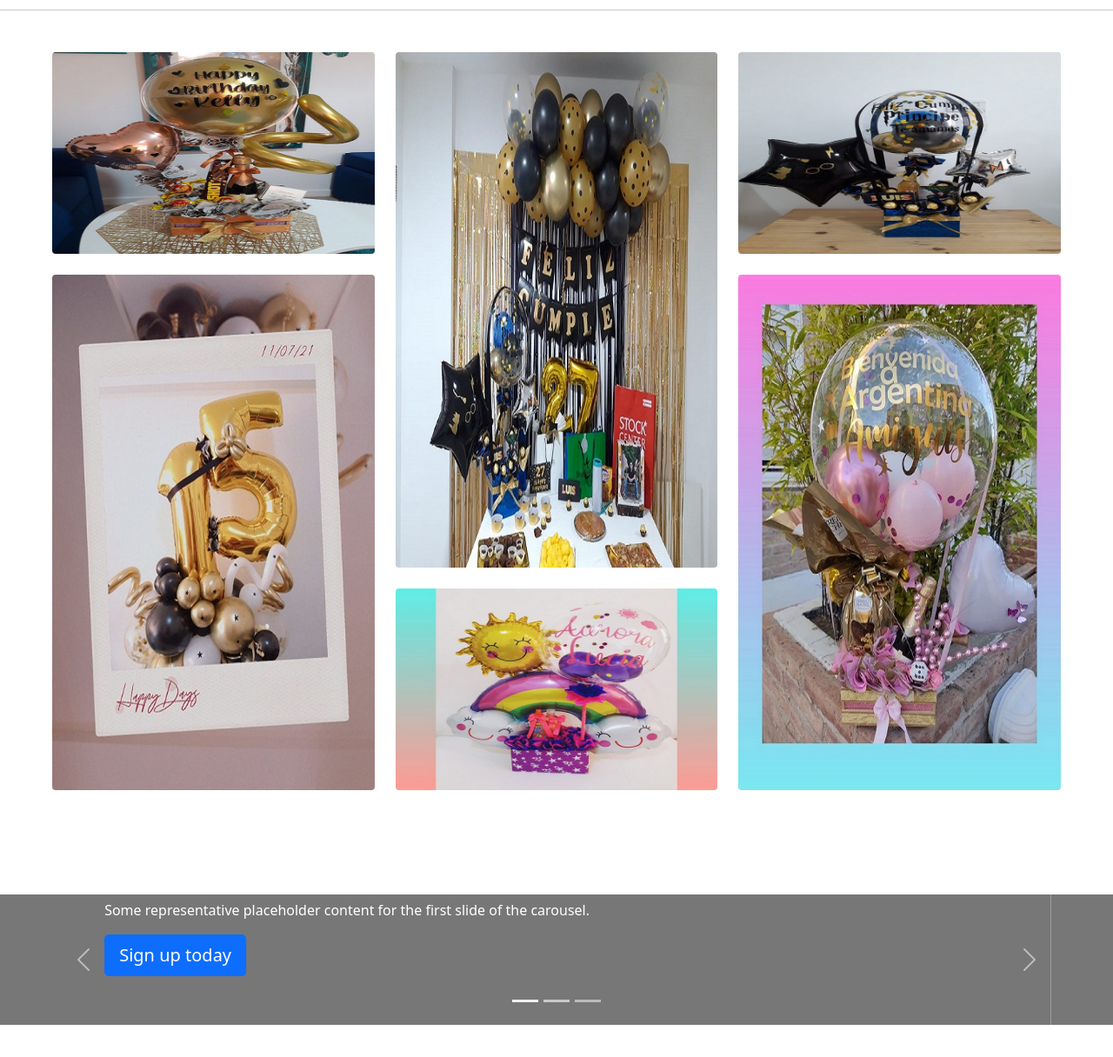
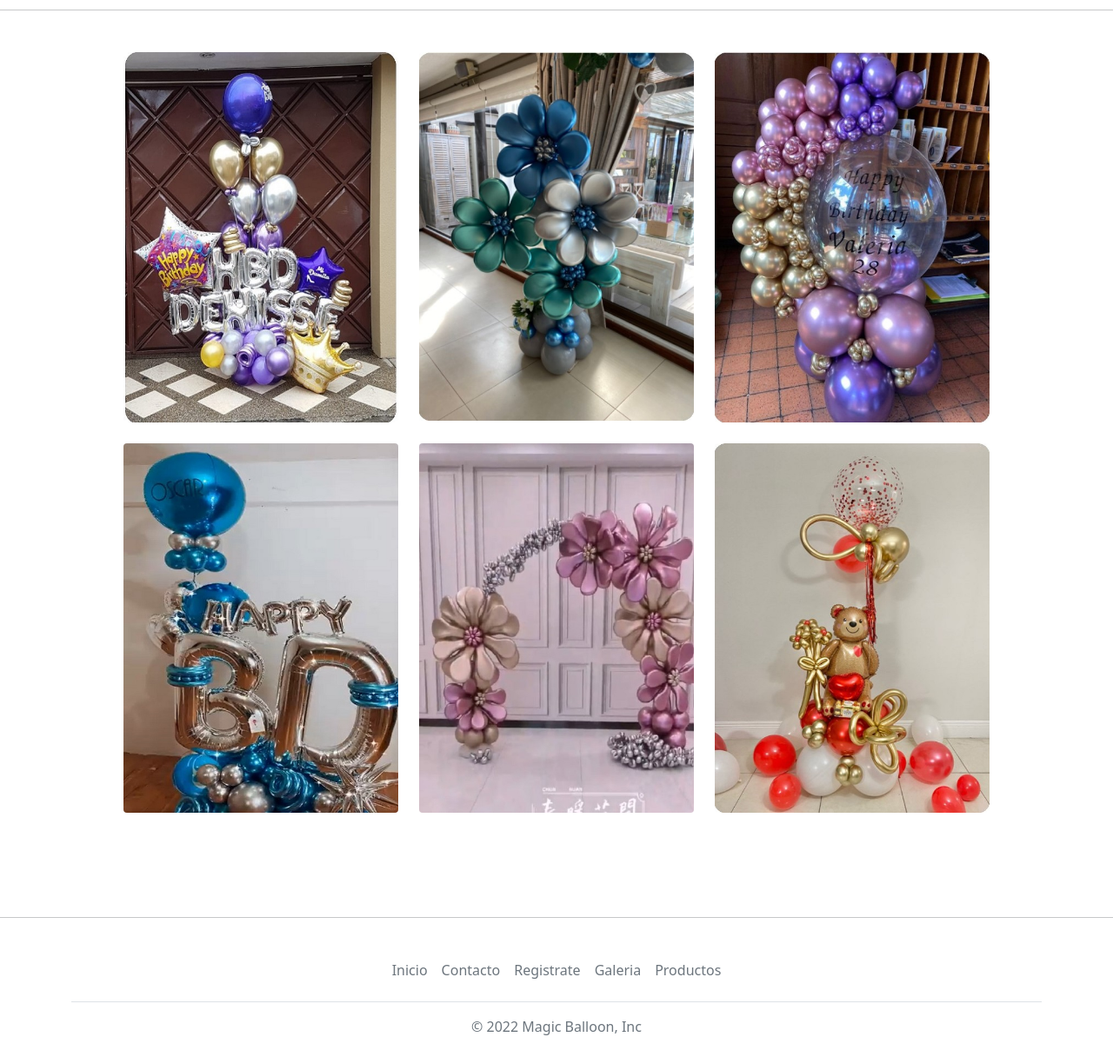
Before and after one commit to audavalenti/magicballoon, a plain HTML site: page pages/galeria.html in a window 1280 px wide. Shown: the part 149-1365 px from the top of the page at 87% size. Drawn offline with nearby package versions, Linux system fonts and the light colour scheme; files that its build step writes are made by us from their sources.

Commit message:
Modificando detalles

```diff
--- a/pages/galeria.html
+++ b/pages/galeria.html
@@ -62,24 +62,27 @@
 
       <!--Contenido de imagenes-->
 
-    <div class="row m-5" .bg-info>
+    <div class="container">
+      <div class="row m-5" .bg-info>
        <div class="col-lg-4 mb-4">
          <a href="#!" data-bs-toogle="modal" data-bs-target="#modalImage1">
          </a>
-         <img class="w-100 mb-4 rounded" src="../img/arreglo1.jpg" alt="">
-         <img class="w-100 mb-4 rounded" src="../img/arreglo2.jpg" alt="">
+         <img class="w-100 mb-4 rounded" src="../img/producto1.jpg" alt="">
+         <img class="w-100 mb-4 rounded" src="../img/producto2.jpg" alt="">
        </div>
         <div class="col-lg-4 mb-5">
-         <img class="w-100 mb-4 rounded" src="../img/arreglo4.jpg" alt="">
-         <img class="w-100 mb-4 rounded" src="../img/arreglo3.jpg" alt="">
+         <img class="w-100 mb-4 rounded" src="../img/producto3.jpg" alt="">
+         <img class="w-100 mb-4 rounded" src="../img/producto4.jpg" alt="">
         </div>
        <div class="col-lg-4 mb-5">
-        <img class="w-100 mb-4 rounded" src="../img/arreglo5.jpg" alt="">
-        <img class="w-100 mb-4 rounded" src="../img/arreglo6.jpg" alt="">
+        <img class="w-100 mb-4 rounded" src="../img/producto5.jpg" alt="">
+        <img class="w-100 mb-4 rounded" src="../img/producto6.jpg" alt="">
        </div>
     </div>
+  </div>
 
-     <!--M galeria-->
+
+         <!--M galeria-->
 
 
      <!--Image1-->
@@ -94,60 +97,7 @@
          </div>
      </div>
 
-     <main>
-
-      <div id="myCarousel" class="carousel slide" data-bs-ride="carousel">
-        <div class="carousel-indicators">
-          <button type="button" data-bs-target="#myCarousel" data-bs-slide-to="0" class="active" aria-current="true" aria-label="Slide 1"></button>
-          <button type="button" data-bs-target="#myCarousel" data-bs-slide-to="1" aria-label="Slide 2"></button>
-          <button type="button" data-bs-target="#myCarousel" data-bs-slide-to="2" aria-label="Slide 3"></button>
-        </div>
-        <div class="carousel-inner">
-          <div class="carousel-item active">
-            <svg class="bd-placeholder-img" width="100%" height="100%" xmlns="http://www.w3.org/2000/svg" aria-hidden="true" preserveAspectRatio="xMidYMid slice" focusable="false"><rect width="100%" height="100%" fill="#777"/></svg>
-
-            <div class="container">
-              <div class="carousel-caption text-start">
-                <h1>Example headline.</h1>
-                <p>Some representative placeholder content for the first slide of the carousel.</p>
-                <p><a class="btn btn-lg btn-primary" href="#">Sign up today</a></p>
-              </div>
-            </div>
-          </div>
-          <div class="carousel-item">
-            <svg class="bd-placeholder-img" width="100%" height="100%" xmlns="http://www.w3.org/2000/svg" aria-hidden="true" preserveAspectRatio="xMidYMid slice" focusable="false"><rect width="100%" height="100%" fill="#777"/></svg>
-
-            <div class="container">
-              <div class="carousel-caption">
-                <h1>Another example headline.</h1>
-                <p>Some representative placeholder content for the second slide of the carousel.</p>
-                <p><a class="btn btn-lg btn-primary" href="#">Learn more</a></p>
-              </div>
-            </div>
-          </div>
-          <div class="carousel-item">
-            <svg class="bd-placeholder-img" width="100%" height="100%" xmlns="http://www.w3.org/2000/svg" aria-hidden="true" preserveAspectRatio="xMidYMid slice" focusable="false"><rect width="100%" height="100%" fill="#777"/></svg>
-
-            <div class="container">
-              <div class="carousel-caption text-end">
-                <h1>One more for good measure.</h1>
-                <p>Some representative placeholder content for the third slide of this carousel.</p>
-                <p><a class="btn btn-lg btn-primary" href="#">Browse gallery</a></p>
-              </div>
-            </div>
-          </div>
-        </div>
-        <button class="carousel-control-prev" type="button" data-bs-target="#myCarousel" data-bs-slide="prev">
-          <span class="carousel-control-prev-icon" aria-hidden="true"></span>
-          <span class="visually-hidden">Previous</span>
-        </button>
-        <button class="carousel-control-next" type="button" data-bs-target="#myCarousel" data-bs-slide="next">
-          <span class="carousel-control-next-icon" aria-hidden="true"></span>
-          <span class="visually-hidden">Next</span>
-        </button>
-      </div>
-    </main>
-
+     <hr class="featurette-divider">
 
 
    <!--Inicio Footer-->
```
Also changed, not shown: index.html (+2 -2 lines), pages/productos.html (+35 -47 lines), img/producto10.jpg (added), img/producto11.jpg (added), img/producto12.jpg (added), img/producto9.jpg (added).
